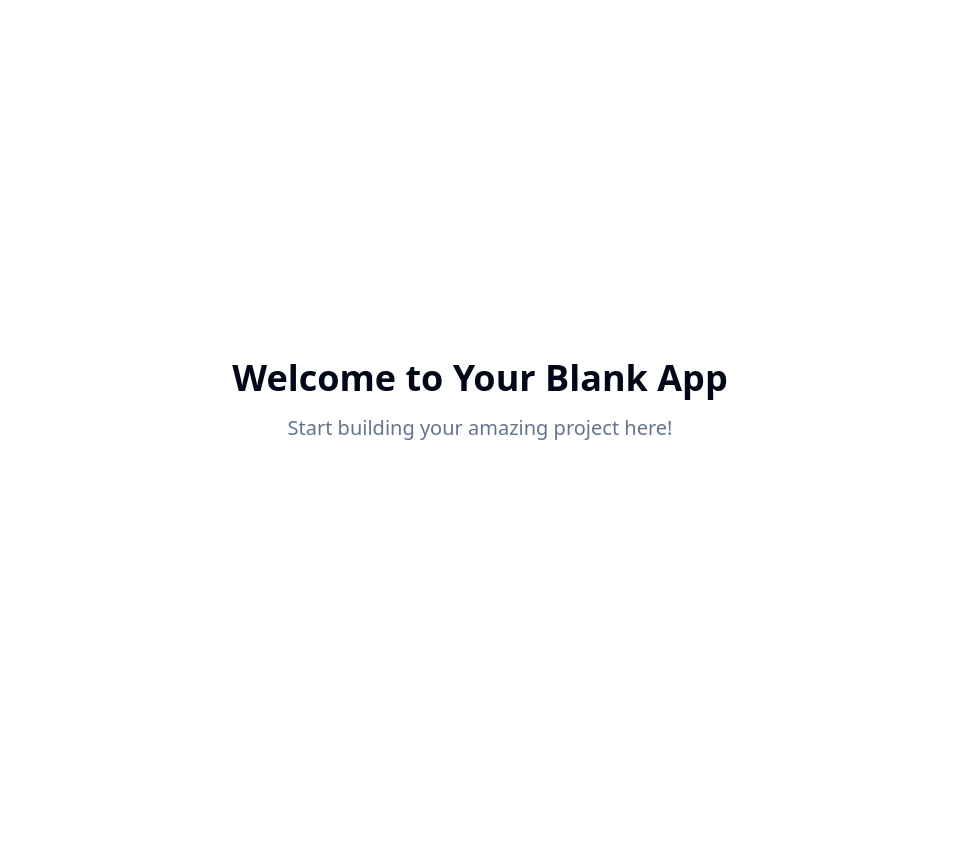
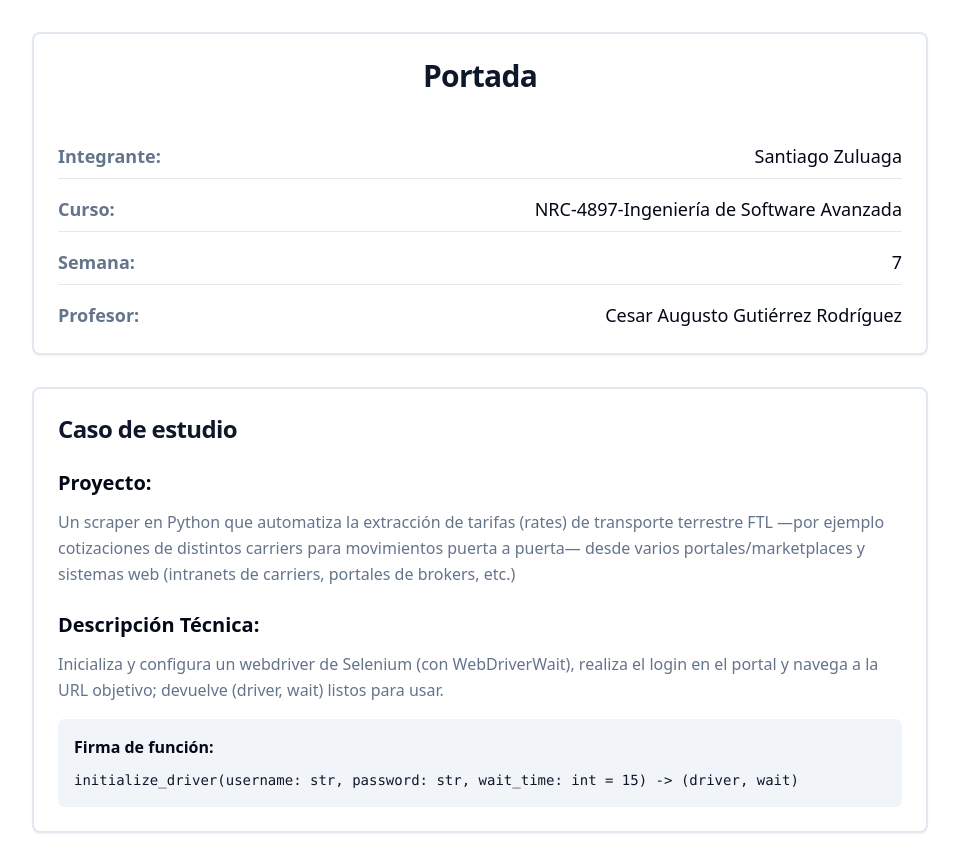
Before and after one commit to SantiagoZu/clean-landing-maker, a React (Vite) app: page / in a window 1280 px wide. Shown: the whole page, without its empty margins (160-1119 px from the left). Before the commit the page ends 800 px from the top, so only its background shows below. Built offline with nearby package versions, Linux system fonts and the light colour scheme.

Commit message:
Add portfolio and case study sections
Adds a "Portada" section with portfolio information and a "Caso de estudio" section with project details to the landing page.

```diff
--- a/src/pages/Index.tsx
+++ b/src/pages/Index.tsx
@@ -1,11 +1,66 @@
-// Update this page (the content is just a fallback if you fail to update the page)
+import { Card, CardContent, CardHeader, CardTitle } from "@/components/ui/card";
 
 const Index = () => {
   return (
-    <div className="min-h-screen flex items-center justify-center bg-background">
-      <div className="text-center">
-        <h1 className="text-4xl font-bold mb-4">Welcome to Your Blank App</h1>
-        <p className="text-xl text-muted-foreground">Start building your amazing project here!</p>
+    <div className="min-h-screen bg-background p-8">
+      <div className="max-w-4xl mx-auto space-y-8">
+
+        {/* Portada Section */}
+        <Card className="border-2">
+          <CardHeader className="text-center pb-6">
+            <CardTitle className="text-3xl font-bold text-primary mb-6">Portada</CardTitle>
+          </CardHeader>
+          <CardContent className="space-y-4">
+            <div className="grid gap-4 text-lg">
+              <div className="flex justify-between items-center border-b border-border pb-2">
+                <span className="font-semibold text-muted-foreground">Integrante:</span>
+                <span className="text-foreground">Santiago Zuluaga</span>
+              </div>
+              <div className="flex justify-between items-center border-b border-border pb-2">
+                <span className="font-semibold text-muted-foreground">Curso:</span>
+                <span className="text-foreground">NRC-4897-Ingeniería de Software Avanzada</span>
+              </div>
+              <div className="flex justify-between items-center border-b border-border pb-2">
+                <span className="font-semibold text-muted-foreground">Semana:</span>
+                <span className="text-foreground">7</span>
+              </div>
+              <div className="flex justify-between items-center">
+                <span className="font-semibold text-muted-foreground">Profesor:</span>
+                <span className="text-foreground">Cesar Augusto Gutiérrez Rodríguez</span>
+              </div>
+            </div>
+          </CardContent>
+        </Card>
+
+        {/* Caso de estudio Section */}
+        <Card className="border-2">
+          <CardHeader>
+            <CardTitle className="text-2xl font-bold text-primary">Caso de estudio</CardTitle>
+          </CardHeader>
+          <CardContent className="space-y-6">
+            <div>
+              <h3 className="text-xl font-semibold mb-3 text-foreground">Proyecto:</h3>
+              <p className="text-muted-foreground leading-relaxed">
+                Un scraper en Python que automatiza la extracción de tarifas (rates) de transporte terrestre FTL —por ejemplo cotizaciones de distintos carriers para movimientos puerta a puerta— desde varios portales/marketplaces y sistemas web (intranets de carriers, portales de brokers, etc.)
+              </p>
+            </div>
+
+            <div>
+              <h3 className="text-xl font-semibold mb-3 text-foreground">Descripción Técnica:</h3>
+              <p className="text-muted-foreground leading-relaxed mb-4">
+                Inicializa y configura un webdriver de Selenium (con WebDriverWait), realiza el login en el portal y navega a la URL objetivo; devuelve (driver, wait) listos para usar.
+              </p>
+
+              <div className="bg-muted p-4 rounded-md">
+                <h4 className="font-semibold text-foreground mb-2">Firma de función:</h4>
+                <code className="text-sm text-primary font-mono">
+                  initialize_driver(username: str, password: str, wait_time: int = 15) {'->'} (driver, wait)
+                </code>
+              </div>
+            </div>
+          </CardContent>
+        </Card>
+
       </div>
     </div>
   );
```
